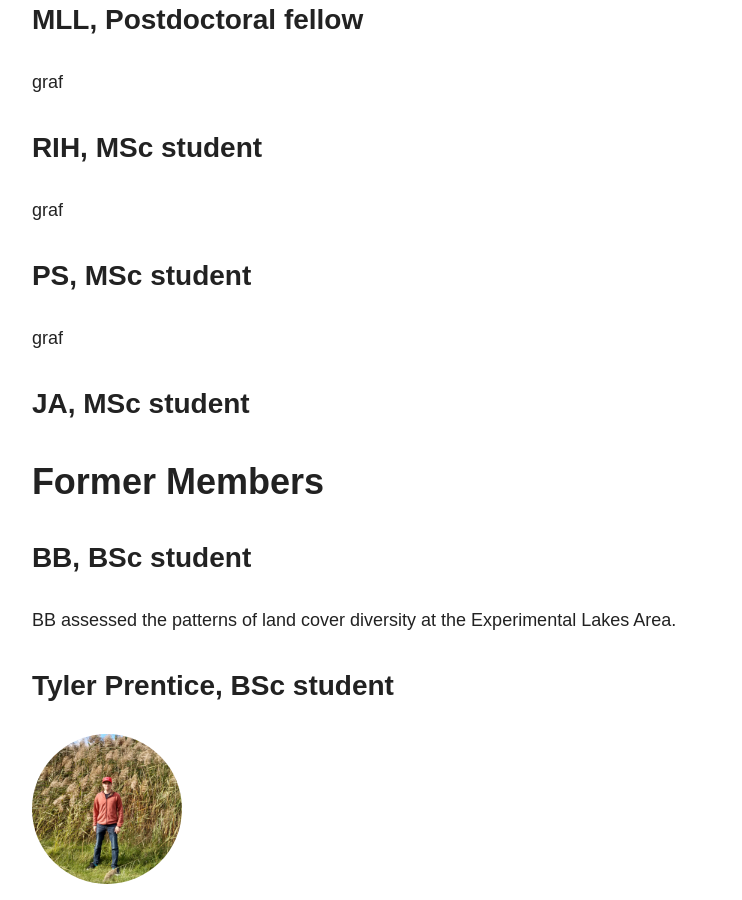
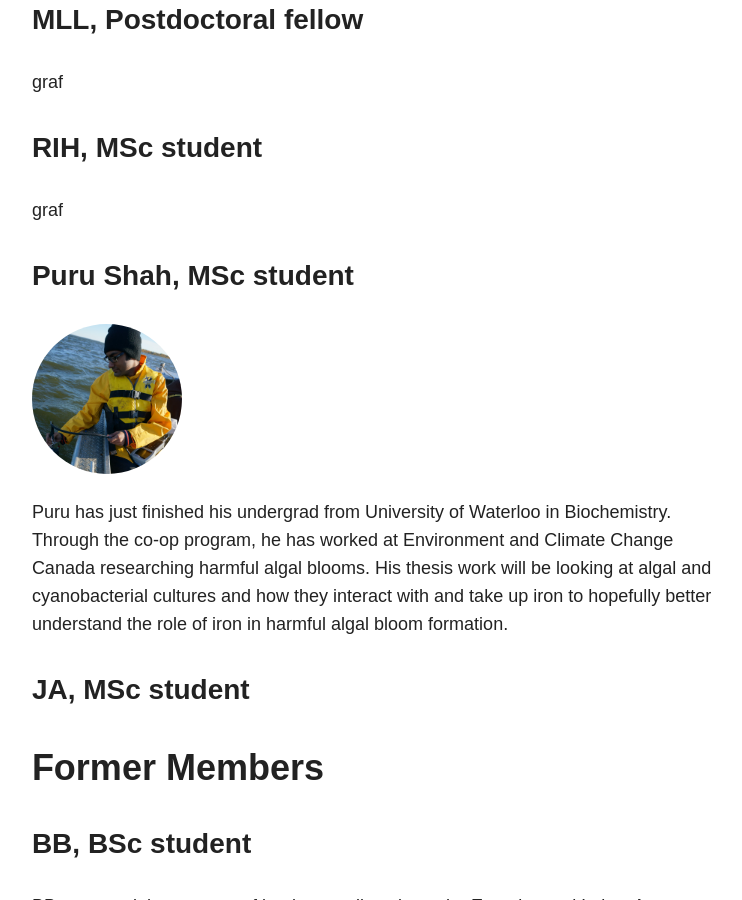
Before and after one commit to jjvenky/jjvenky.github.io, a Jekyll site: the page built from people/index.md, in a window 1280 px wide and 900 px high, scrolled down 1151 px. Shown: the whole window, without its empty margins (254-996 px from the left). Built offline with Jekyll 4.4.1, drawn with Linux system fonts in a browser that asks for light colours; nearby versions of some CDN libraries.

Commit message:
Puru's infor for people page Change order of items in navigation

```diff
--- a/_data/navigation.yml
+++ b/_data/navigation.yml
@@ -12,11 +12,11 @@
 #- title: Posts
 #  url: /posts/
 
+- title: People
+  url: /people
+
 - title: Pubs
   url: /pubs
 
-- title: People
-  url: /people
-
 #- title: Search
 #  url: /search/
--- a/people/index.md
+++ b/people/index.md
@@ -21,9 +21,11 @@ graf
 
 graf
 
-<h3> PS, MSc student </h3>
+<h3> Puru Shah, MSc student </h3>
 
-graf
+<img src="../images/puru_shah-photo.jpg" class="bio-photo">
+
+Puru has just finished his undergrad from University of Waterloo in Biochemistry. Through the co-op program, he has worked at Environment and Climate Change Canada researching harmful algal blooms. His thesis work will be looking at algal and cyanobacterial cultures and how they interact with and take up iron to hopefully better understand the role of iron in harmful algal bloom formation.
 
 <h3> JA, MSc student </h3>
 
```
Also changed, not shown: images/puru_shah-photo.jpg (added).
